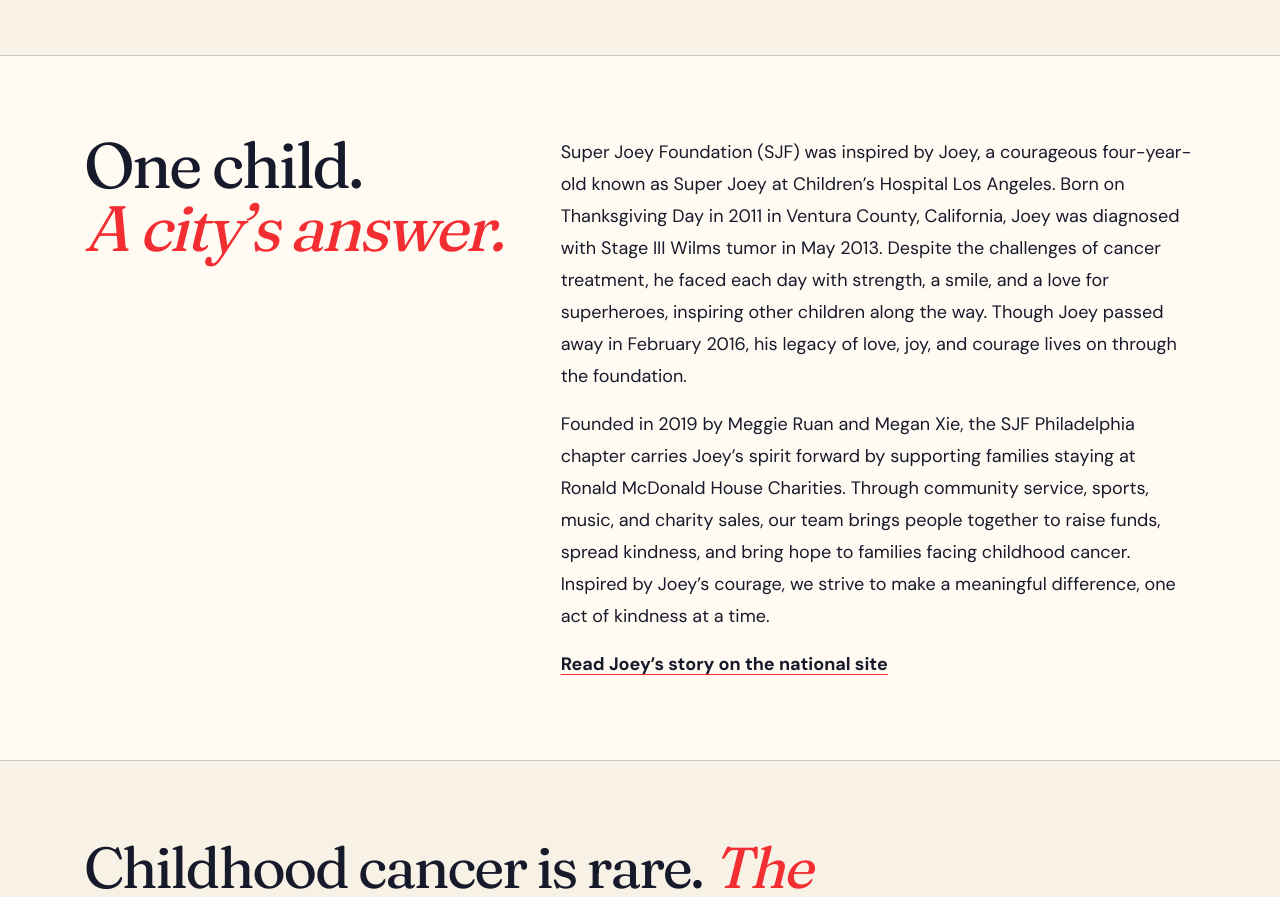
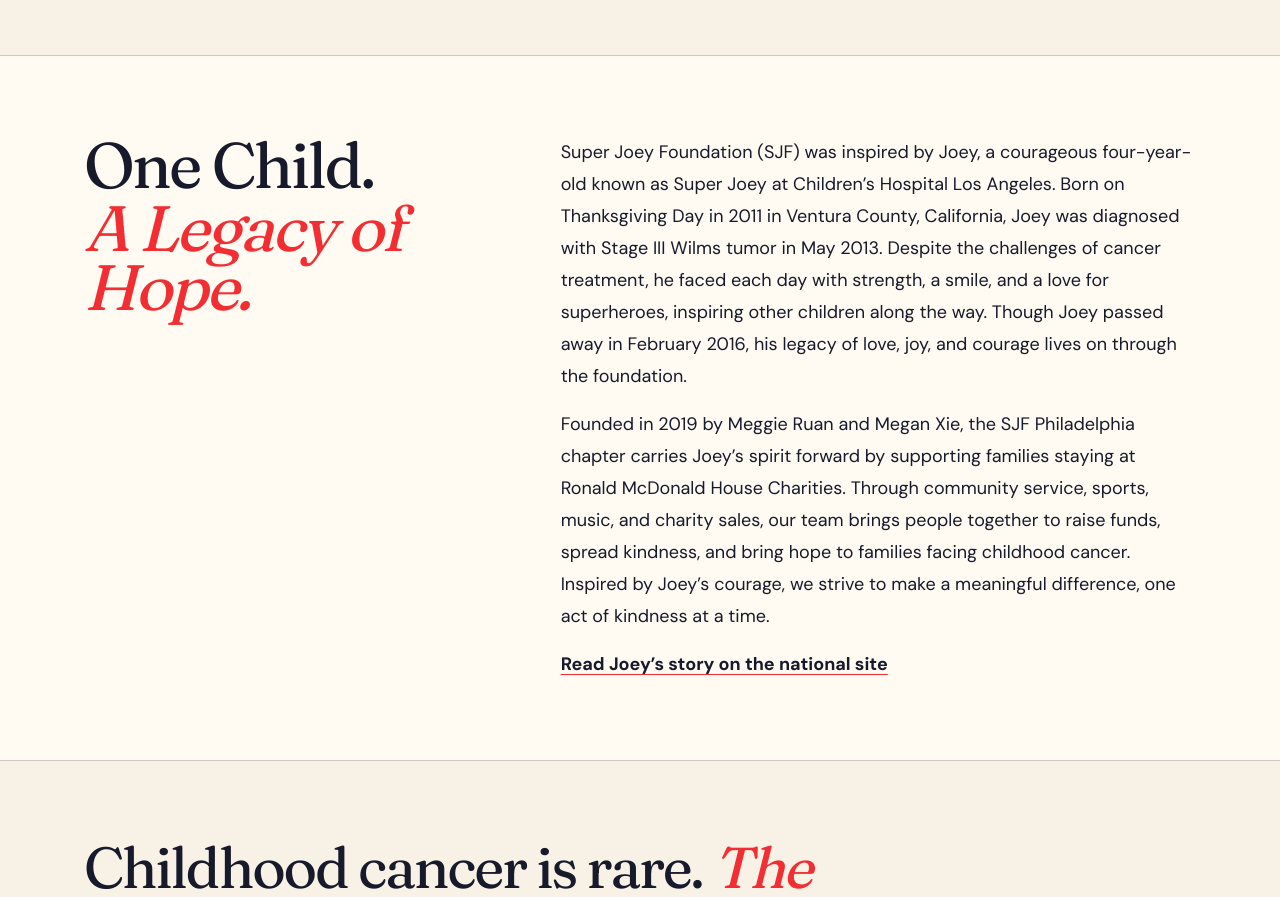
Before and after one commit to xiedong2000/super-joey-philadelphia, a Next.js app: page / in a window 1280 px wide. Shown: the part 1200-2097 px from the top of the page. Built offline with nearby package versions, Linux system fonts and the light colour scheme.

Commit message:
Update intro title to 'One Child. A Legacy of Hope.'

```diff
--- a/app/page.tsx
+++ b/app/page.tsx
@@ -154,8 +154,8 @@
       <section className="border-y border-line bg-card">
         <div className="mx-auto grid w-full max-w-6xl gap-8 px-5 py-20 md:grid-cols-12">
           <h2 className="font-serif text-[clamp(2.8rem,5vw,4.8rem)] leading-[0.92] tracking-[-0.04em] text-navy md:col-span-5">
-            One child.
-            <span className="mt-1 block italic text-ribbon">A city’s answer.</span>
+            One Child.
+            <span className="mt-1 block italic text-ribbon">A Legacy of Hope.</span>
           </h2>
           <div className="space-y-4 text-lg leading-8 md:col-span-7">
             {joeyStory.map((paragraph) => (
```
